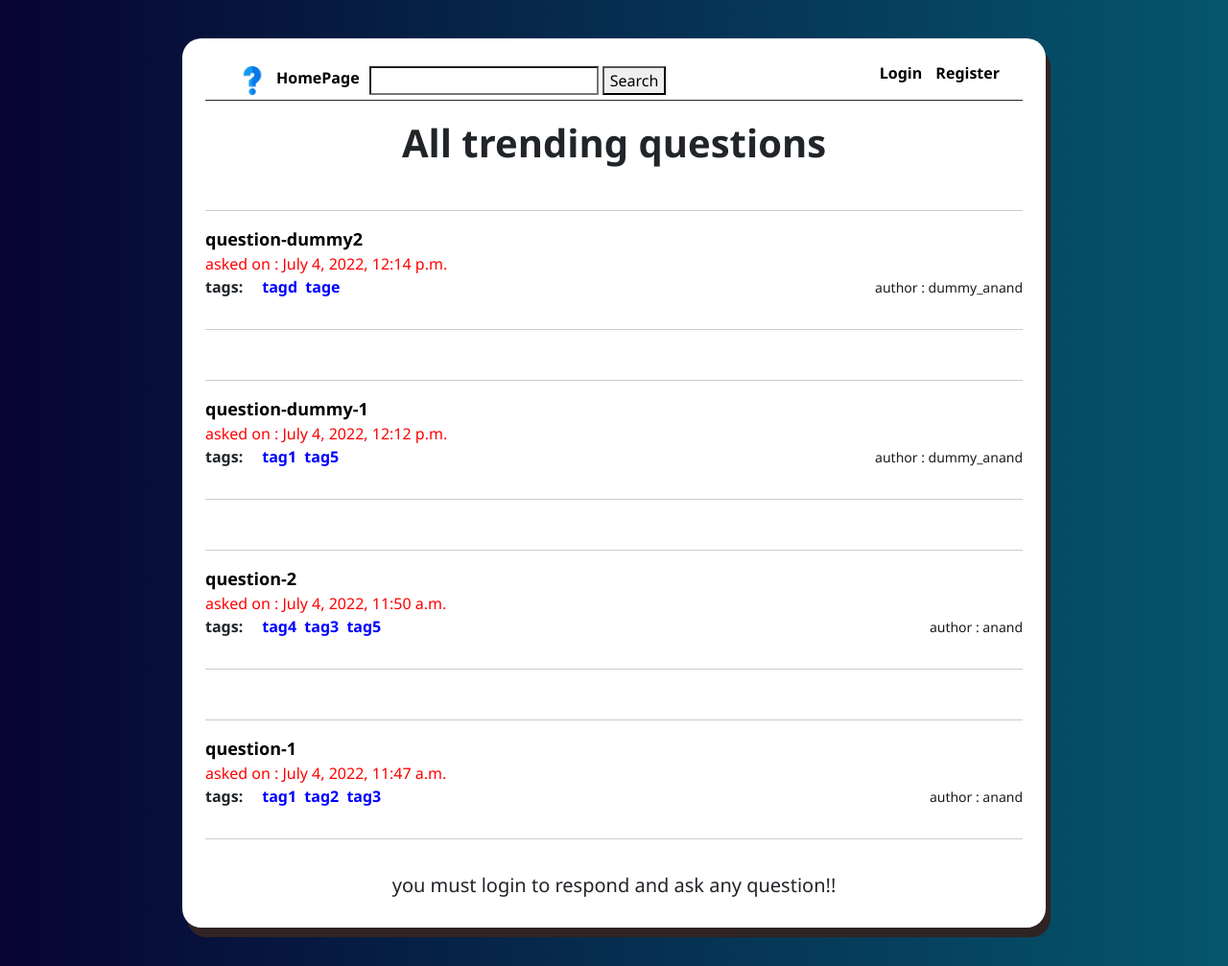
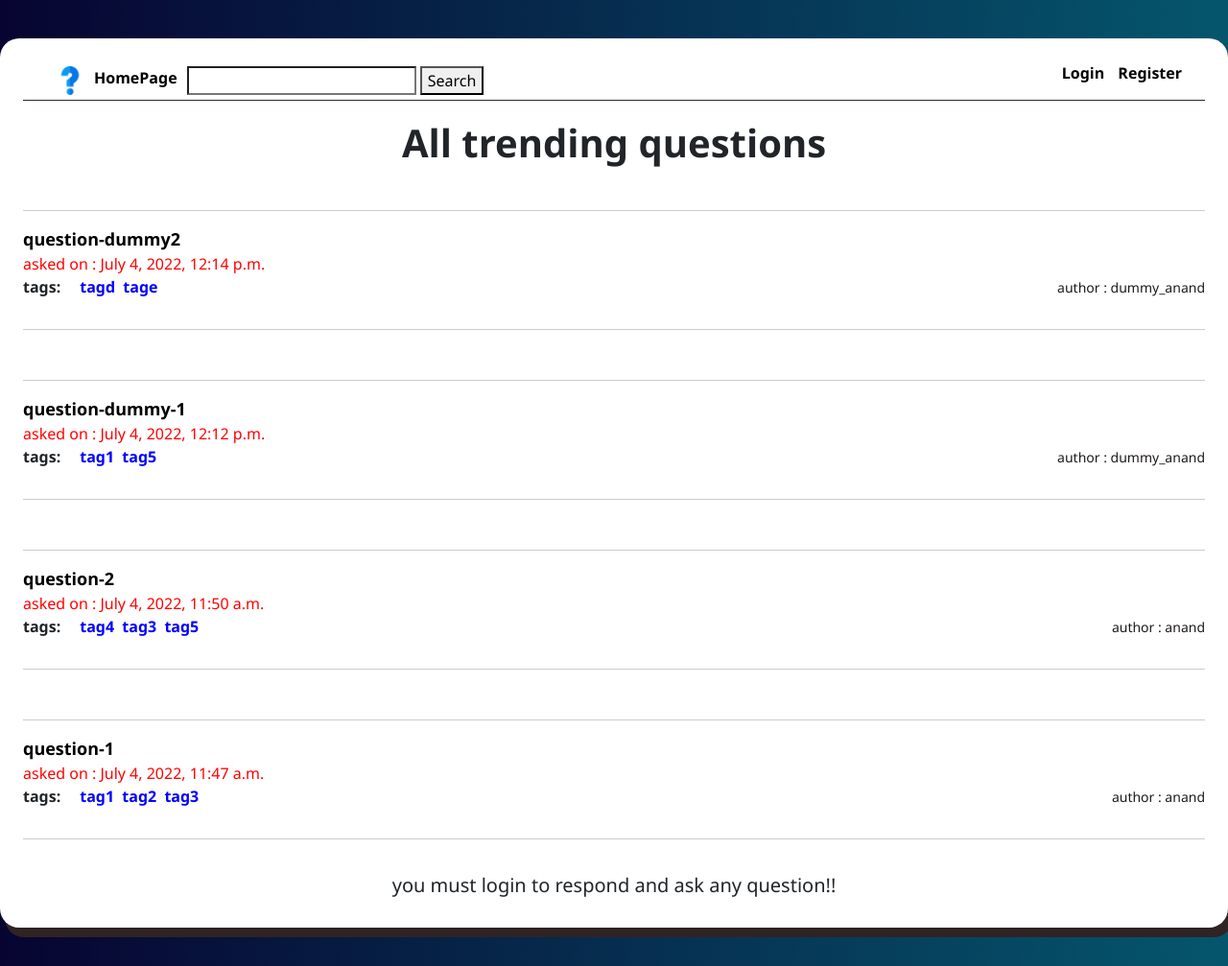
Before and after one commit to AnandSharma98/qna, a Django app: page / in a window 1280 px wide. Shown: the whole page at 96% size. Run offline with Django 4.2, Linux system fonts and the light colour scheme; data comes from the database, SQL or seed files in the repository; parts of the project's set-up code (start-up, migrations or seed data) failed here and were passed over.

Commit message:
change in .main css

```diff
--- a/main/static/css/styles.css
+++ b/main/static/css/styles.css
@@ -28,7 +28,7 @@ blockquote {
 }
 
 .main {
-  max-width: 900px;
+  max-width: 900px auto;
   margin: 40px auto;
   padding: 24px;
   border-radius: 20px;
```
